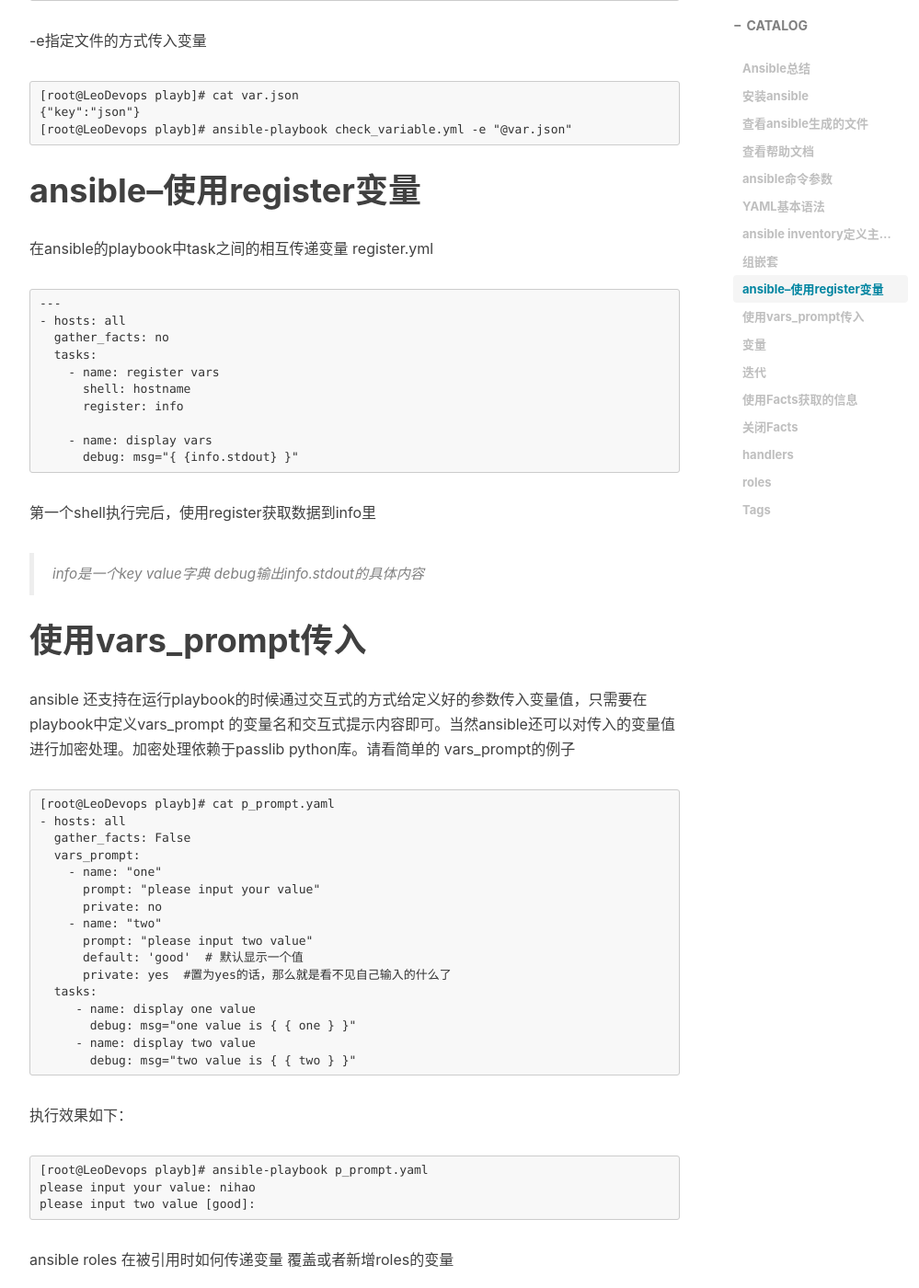
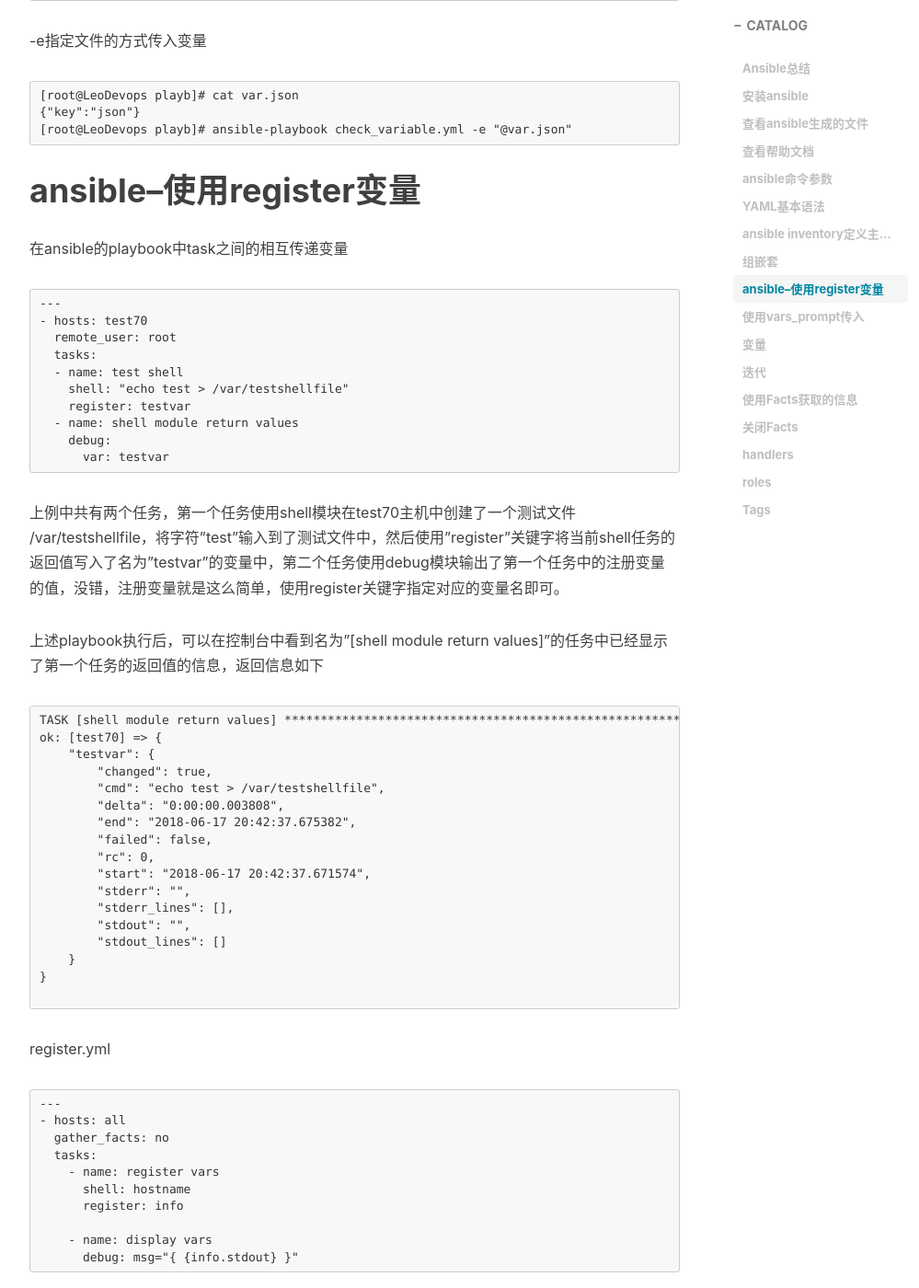
Before and after one commit to handerfly/handerfly.github.io, a Jekyll site: the page built from _posts/2019-05-18-Ansible总结.md, in a window 1280 px wide and 1400 px high, scrolled down 5349 px. Shown: the whole window at 92% size, without its empty margins (233-1232 px from the left). Built offline with Jekyll 4.4.1, drawn with Linux system fonts in a browser that asks for light colours; nearby versions of some CDN libraries; comment, search, counter and statistics services are not loaded; some of the changed text lies outside the part shown.

Commit message:
Update 2019-05-18-Ansible总结.md

````diff
--- a/_posts/2019-05-18-Ansible总结.md
+++ b/_posts/2019-05-18-Ansible总结.md
@@ -238,6 +238,43 @@ ntp_server=ntp.magedu.com
 
 # ansible--使用register变量
 在ansible的playbook中task之间的相互传递变量
+```
+---
+- hosts: test70
+  remote_user: root
+  tasks:
+  - name: test shell
+    shell: "echo test > /var/testshellfile"
+    register: testvar
+  - name: shell module return values
+    debug:
+      var: testvar
+```
+上例中共有两个任务，第一个任务使用shell模块在test70主机中创建了一个测试文件 /var/testshellfile，将字符"test"输入到了测试文件中，然后使用"register"关键字将当前shell任务的返回值写入了名为"testvar"的变量中，第二个任务使用debug模块输出了第一个任务中的注册变量的值，没错，注册变量就是这么简单，使用register关键字指定对应的变量名即可。
+
+
+上述playbook执行后，可以在控制台中看到名为"[shell module return values]"的任务中已经显示了第一个任务的返回值的信息，返回信息如下
+
+
+```
+TASK [shell module return values] **********************************************************************
+ok: [test70] => {
+    "testvar": {
+        "changed": true,
+        "cmd": "echo test > /var/testshellfile",
+        "delta": "0:00:00.003808",
+        "end": "2018-06-17 20:42:37.675382",
+        "failed": false,
+        "rc": 0,
+        "start": "2018-06-17 20:42:37.671574",
+        "stderr": "",
+        "stderr_lines": [],
+        "stdout": "",
+        "stdout_lines": []
+    }
+}
+
+```
 register.yml
 ```
 ---
@@ -293,7 +330,122 @@ ansible roles 在被引用时如何传递变量
   - {role: "test", vvvv_1: "ah" , test1: "this is test1", }
 ```
 # 变量
+定义多个变量，示例如下。
+```
+vars:
+  testvar1: testfile
+  testvar2: testfile2
 
+```
+除了使用上述语法，使用YAML的块序列语法也可以定义变量，示例如下
+
+```
+vars:
+  - testvar1: testfile
+  - testvar2: testfile2
+```
+
+如上例所示，我定义了两个变量，两个变量的值对应两个nginx配置文件路径
+
+```
+  vars:
+    nginx:
+      conf80: /etc/nginx/conf.d/80.conf
+      conf8080: /etc/nginx/conf.d/8080.conf
+```
+当我们需要引用这两个变量时，有两种语法可用
+
+语法一
+
+```
+"{ {nginx.conf80} }"
+```
+语法二
+
+```
+"{ {nginx['conf8080']} }"
+```
+这样使用变量在逻辑上比较清晰，可以看出conf80与conf8080都属于nginx相关的配置。
+
+> 当在playbook中为模块的参数赋值时，可以使用"冒号"，也可以使用"等号"，当使用"等号"为模块的参数赋值时，则不用考虑引用变量时是否使用"引号"的问题
+
+示例如下
+```
+
+
+---
+- hosts: test70
+  remote_user: root
+  vars:
+    nginx:
+      conf80: /etc/nginx/conf.d/80.conf
+      conf8080: /etc/nginx/conf.d/8080.conf
+  tasks:
+  - name: task1
+    file:
+      path={{nginx.conf80}}
+      state=touch
+  - name: task2
+    file:
+      path={{nginx['conf8080']}}
+      state=touch
+
+ ```
+
+把变量定义在文件,playbook中定义变量的几种语法相同
+```
+cat nginx_vars.yml
+语法一示例：
+  testvar1: testfile
+  testvar2: testfile2
+语法二示例：
+  - testvar1: testfile
+  - testvar2: testfile2
+语法三示例：
+nginx:
+  conf80: /etc/nginx/conf.d/80.conf
+  conf8080: /etc/nginx/conf.d/8080.conf
+
+ ```
+每个被引入的文件都需要以"- "开头，示例如下
+```
+  vars_files:
+    - /testdir/ansible/nginx_vars.yml
+    - /testdir/ansible/other_vars.yml
+```
+
+"vars"关键字和"vars_files"关键字可以同时使用，如下
+```
+  vars:
+    - conf90: /etc/nginx/conf.d/90.conf
+  vars_files:
+    - /testdir/ansible/nginx_vars.yml
+```
+通过set_fact定义变量
+```
+set_fact是一个模块，我们可以通过set_fact模块在tasks中定义变量，先来看一个小示例，如下
+```
+---
+- hosts: test70
+  remote_user: root
+  tasks:
+  - set_fact:
+      testvar: "testtest"
+  - debug:
+      msg: "{{testvar}}"
+```
+如上例所示，我们通过set_fact模块定义了一个名为testvar的变量，变量值为testtest，
+
+内置变量
+```
+ansible_version
+inventory_hostname #hosts配置文件内得主机名
+hostvars  # 获取主机变量
+play_hosts #当前play所操作的所有主机的主机名列表
+groups #清单中"所有分组"
+group_names#当前主机所在分组的组名
+inventory_dir#ansible主机中清单文件的存放路径
+```
 
 # 迭代
 当有需要重复性执行的任务时，可以使用迭代机制。其使用格式为将需要迭代的内容定义为item变量引用，并通过with_items语句来指明迭代的元素列表即可。例如：
@@ -325,6 +477,8 @@ ansible roles 在被引用时如何传递变量
 Facts通过访问远程系统获取相应的信息. 一个例子就是远程主机的IP地址或者操作系统是什么. 使用以下命令可以查看哪些信息是可用的:
 ```
 ansible hostname -m setup
+ansible test70 -m setup -a 'filter=ansible_memory_mb'
+
 ```
 可以在playbook中这样引用以上例子中第一个硬盘的模型:
 ```
````
